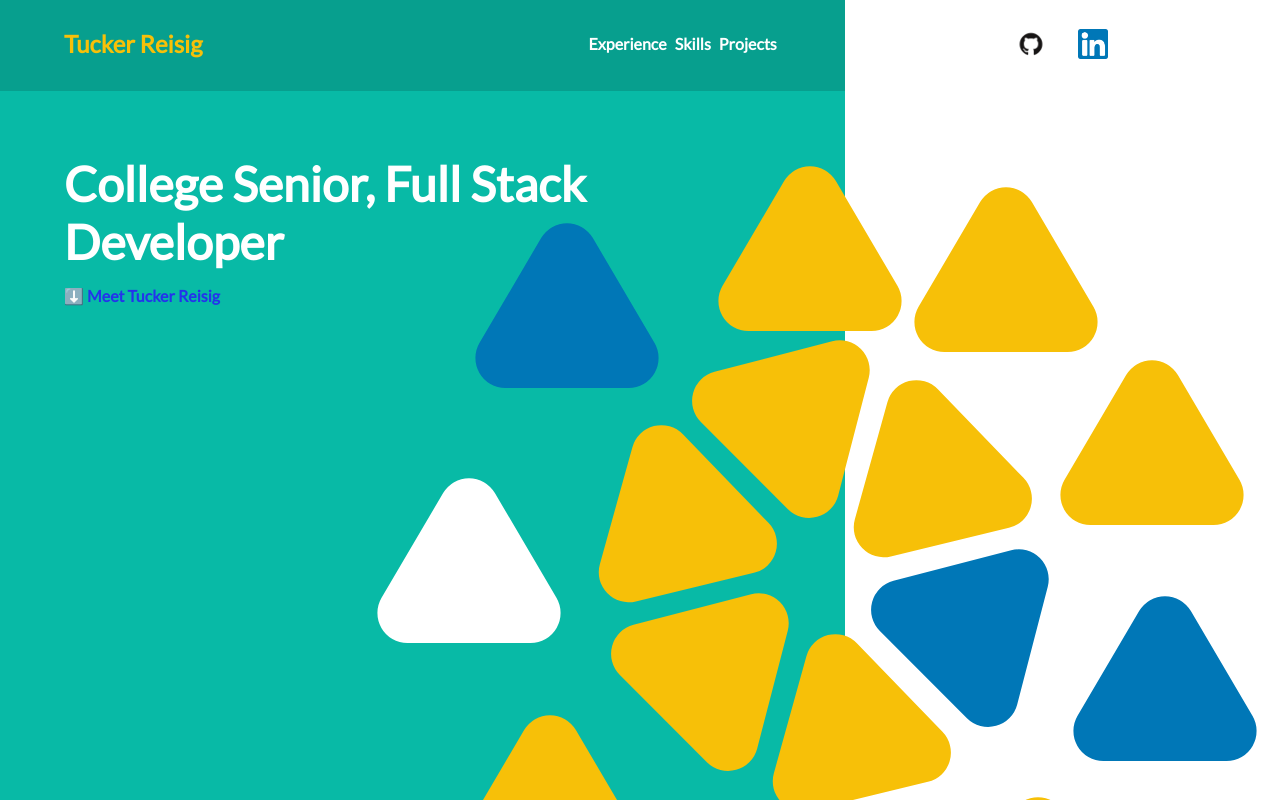
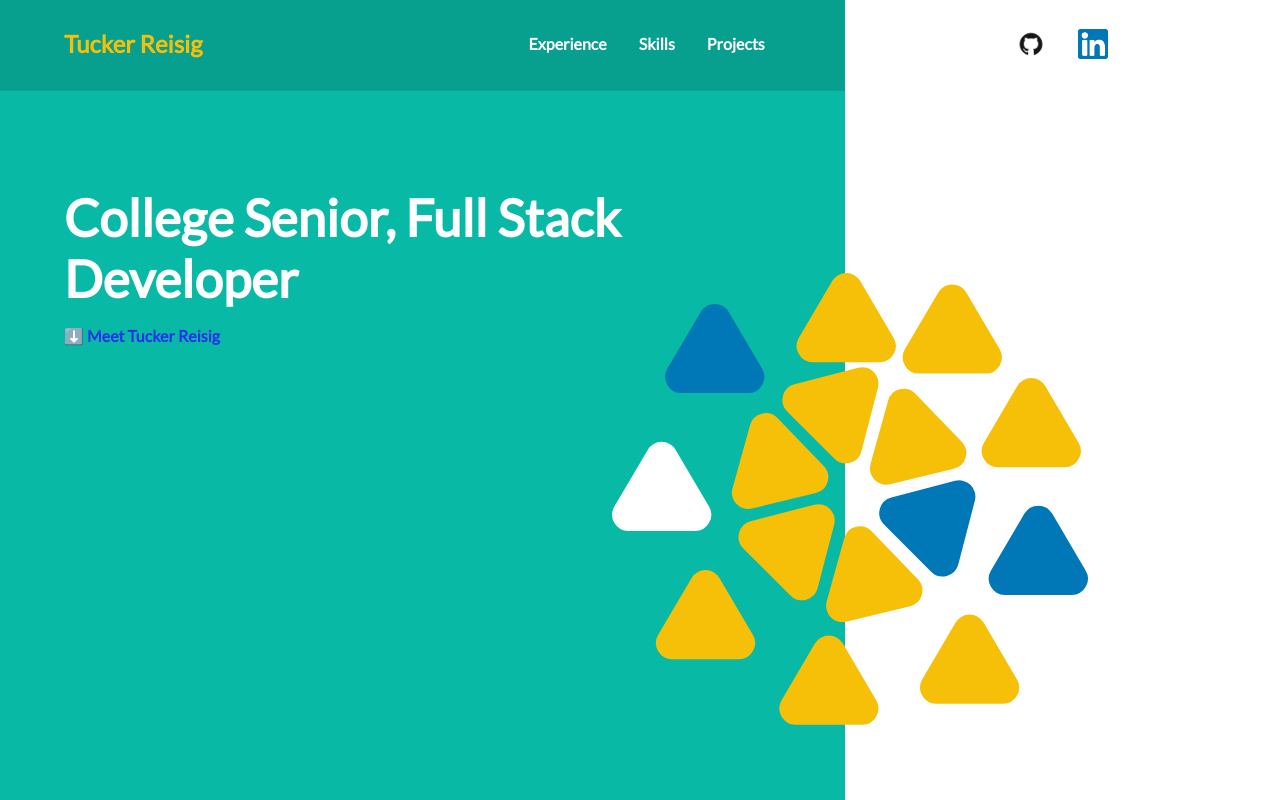
Before and after one commit to treisig/my_website, a React (Create React App) app: page / in a window 1280 px wide. Shown: the top 800 px of the page. Built offline with nearby package versions, Linux system fonts and the light colour scheme.

Commit message:
1050 changes

```diff
--- a/src/components/Home/SvgDiv.js
+++ b/src/components/Home/SvgDiv.js
@@ -8,6 +8,7 @@ function SvgDiv() {
         width="924"
         height="864"
         viewBox="0 0 924 864"
+        className="logo-svg"
       >
         <g id="Group_7" data-name="Group 7" transform="translate(-839 -88)">
           <path
--- a/src/styles/_home.scss
+++ b/src/styles/_home.scss
@@ -81,13 +81,23 @@ img {
 
     h1 {
       text-align: left;
-      font-size: 3em;
+      font-size: 3.2em;
       line-height: 1.2em;
     }
 
     .left-home-text {
       background: #08baa6;
+      padding: 6em 8em 6em 4em;
     }
+  }
+
+  .sub-headers {
+    padding: 0 1em 0 1em !important;
+  }
+
+  .logo-svg {
+    height: 500px;
+    width: 500px;
   }
 
   .nav-div {
@@ -115,8 +125,8 @@ img {
 
   .home-svg {
     display: unset !important;
-    margin-left: -53%;
-    margin-top: 5%;
+    margin-left: -49%;
+    margin-top: 30%;
     width: 100%;
   }
 }
--- a/src/styles/main.css
+++ b/src/styles/main.css
@@ -80,11 +80,19 @@ img {
   }
   .welcome-div h1 {
     text-align: left;
-    font-size: 3em;
+    font-size: 3.2em;
     line-height: 1.2em;
   }
   .welcome-div .left-home-text {
     background: #08baa6;
+    padding: 6em 8em 6em 4em;
+  }
+  .sub-headers {
+    padding: 0 1em 0 1em !important;
+  }
+  .logo-svg {
+    height: 500px;
+    width: 500px;
   }
   .nav-div {
     display: -ms-grid;
@@ -115,8 +123,8 @@ img {
   }
   .home-svg {
     display: unset !important;
-    margin-left: -53%;
-    margin-top: 5%;
+    margin-left: -49%;
+    margin-top: 30%;
     width: 100%;
   }
 }
```
Also changed, not shown: 1 other file (tests, documents, lock files or other folders).
